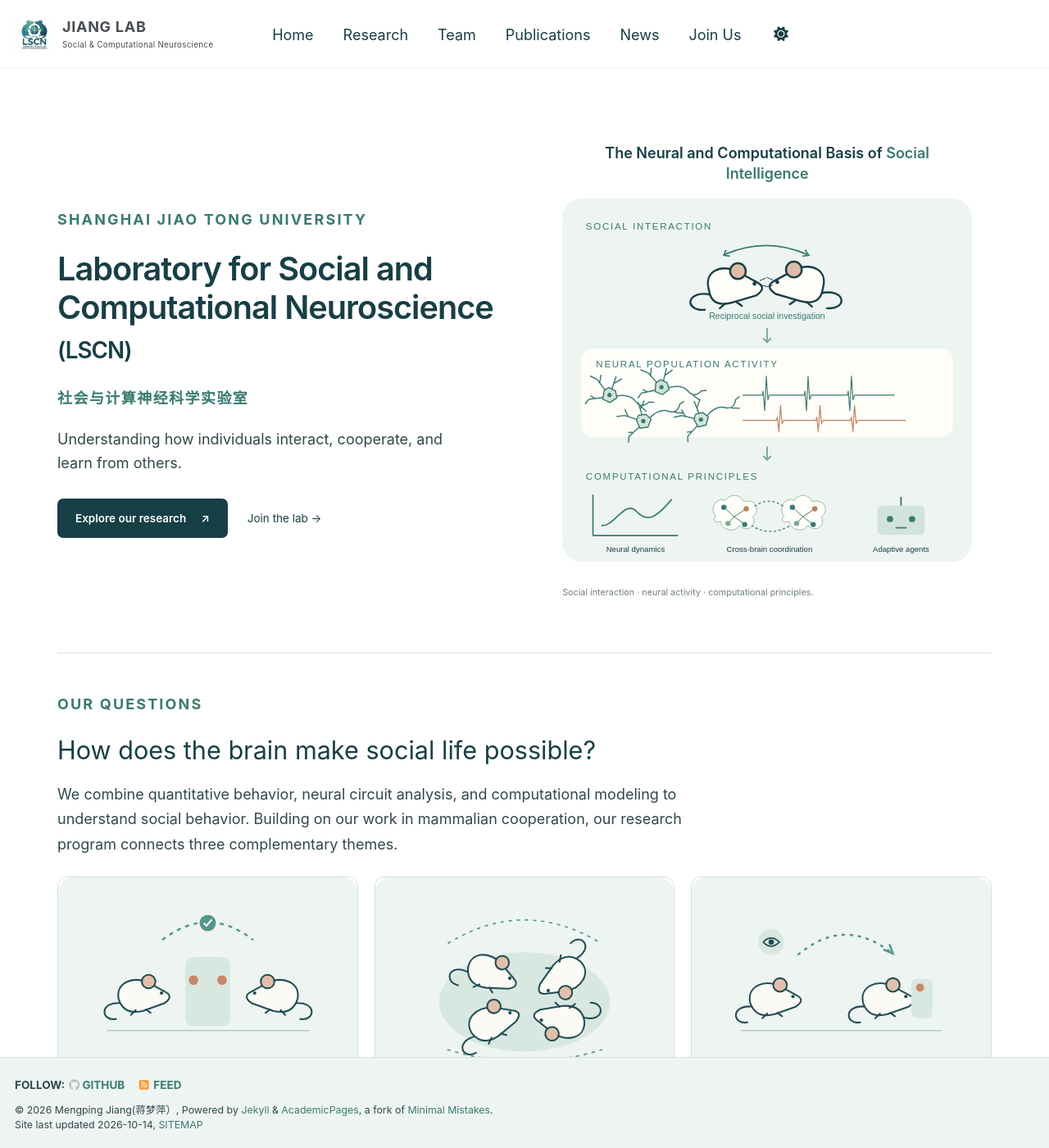
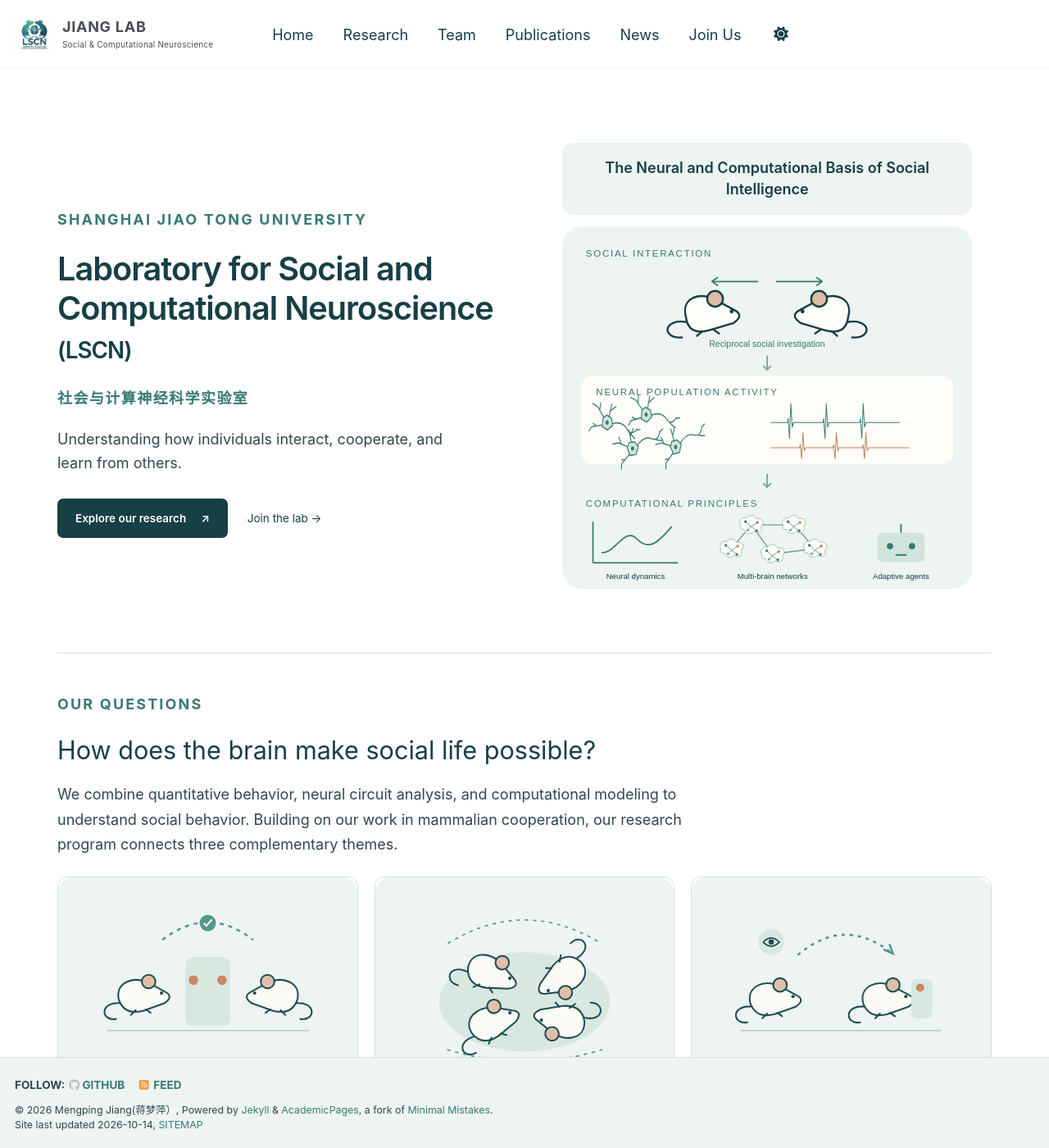
Before and after one commit to MengpingJiang/mengpingjiang.github.io, a Jekyll site: the page built from _pages/about.md, in a window 1280 px wide and 1400 px high. Shown: the whole window at 82% size. Built offline with Jekyll 4.4.1, drawn with Linux system fonts in a browser that asks for light colours; a script bundle is joined from its source files by our own code; library files that are not in the unit come from our copies.

Commit message:
Refine multi-brain illustration and title panel; remove publication image frames

```diff
--- a/_pages/about.md
+++ b/_pages/about.md
@@ -18,7 +18,7 @@ redirect_from:
 
 <div class="lscn-actions"><a class="lscn-button" href="{{ '/research/' | relative_url }}">Explore our research <span aria-hidden="true">↗</span></a><a class="lscn-textlink" href="{{ '/join/' | relative_url }}">Join the lab →</a></div>
 </div>
-<figure class="lscn-hero-art"><h2 class="lscn-figure-title">The Neural and Computational Basis of <span class="lscn-title-accent">Social Intelligence</span></h2><img src="{{ '/images/social-computation.svg' | relative_url }}" alt="Three levels of analysis: rodent social interaction, neural population activity, and computational principles" width="520" height="460" loading="eager"><figcaption>Social interaction · neural activity · computational principles.</figcaption></figure>
+<figure class="lscn-hero-art"><h2 class="lscn-figure-title">The Neural and Computational Basis of Social Intelligence</h2><img src="{{ '/images/social-computation.svg' | relative_url }}" alt="Social interaction, neural population activity, and computational principles including multi-brain networks" width="520" height="460" loading="eager"></figure>
 </section>
 <section class="lscn-section">
 <p class="lscn-eyebrow">Our questions</p><h2>How does the brain make social life possible?</h2>
--- a/assets/css/main.scss
+++ b/assets/css/main.scss
@@ -313,11 +313,12 @@ a:focus-visible { outline:3px solid #bd805d; outline-offset:4px; }
 .lscn-hero { grid-template-columns:1.1fr 1fr; }
 .lscn-chinese-title { font-size:1.05rem; color:var(--lab-accent); margin:-8px 0 28px; letter-spacing:.08em; }
 .lscn-abbreviation { font-size:.7em; white-space:nowrap; }
-.lscn-site .lscn-figure-title { font-size:1rem; line-height:1.4; font-weight:600; margin:0 0 18px; text-align:center; }
+.lscn-site .lscn-figure-title { font-size:1rem; line-height:1.45; font-weight:600; margin:0 0 14px; text-align:center; color:var(--lab-ink); background:var(--lab-soft); padding:18px 24px; border-radius:14px; }
 .lscn-publication { display:grid; grid-template-columns:minmax(0,1fr) 320px; gap:36px; align-items:center; padding:30px 0; border-bottom:1px solid var(--lab-border); }
 .lscn-publication h2 { font-size:1.05rem; line-height:1.5; border:0; padding:0; margin:0 0 16px; }
-.lscn-publication figure { margin:0; padding:12px; background:#fff; border:1px solid var(--lab-border); border-radius:10px; }
-.lscn-publication img { width:100%; height:210px; object-fit:contain; display:block; }
+.lscn-publication figure { margin:0; padding:0; background:transparent; border:0; border-radius:0; box-shadow:none; }
+.lscn-publication figure a { display:flex; justify-content:center; align-items:center; border:0; }
+.lscn-publication img { width:auto; height:auto; max-width:100%; max-height:240px; object-fit:contain; display:block; border:0; border-radius:0; box-shadow:none; }
 .lscn-publication figcaption { font-size:.6rem; color:#397b71; margin:10px 0 0; text-align:center; }
 .lscn-publication-meta { font-size:.8rem; }
 @media(max-width:800px) { .lscn-hero { grid-template-columns:1fr; } }
```
Also changed, not shown: images/social-computation.svg.
